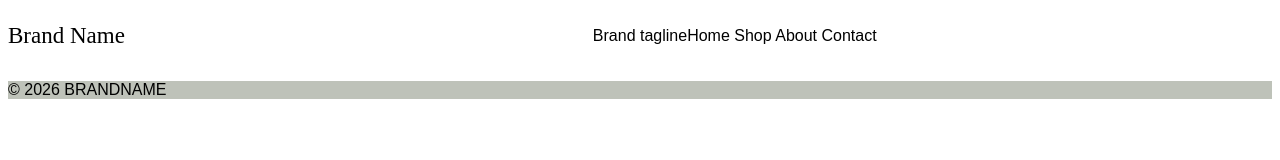
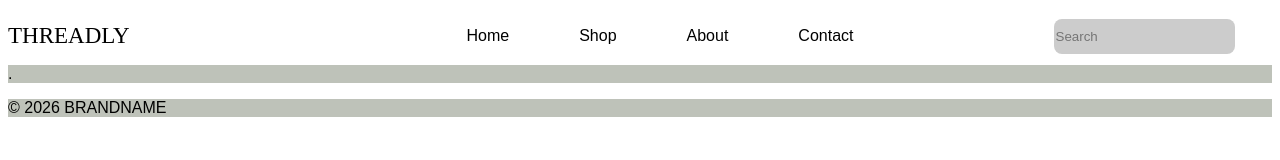
Before and after one commit to loutron000/clothing-store, a plain HTML site: page about.html in a window 1280 px wide. Drawn offline with Linux system fonts and the light colour scheme; files that its build step writes are made by us from their sources.

Commit message:
Revise header and update document title and links
Updated the title, stylesheet link, and added a favicon. Modified the header to include a brand name and navigation structure.

```diff
--- a/about.html
+++ b/about.html
@@ -3,24 +3,32 @@
 <head>
     <meta charset="UTF-8">
     <meta name="viewport" content="width=device-width, initial-scale=1.0">
-    <title>Document</title>
-    <link rel="stylesheet" href="css/style.css">
+    <title>THREADLY</title>
+    <link rel="stylesheet" href="style.css">
+     <link rel="shortcut icon" href="image/image.jpg" type="image/x-icon">
 </head>
 <body>
     <header class="site-header">
-        <h1 class="brand-name">Brand Name</h1>
-        <p class="brand-tagline">Brand tagline</p>
 
-        <nav>
-            <a href="index.html">Home</a>
-            <a href="shop.html">Shop</a>
-            <a href="about.html">About</a>
-            <a href="contact.html">Contact</a>
+        <div class="nav-text">
+        <h1 class="brand-name">THREADLY</h1>
+        </div>
+        <nav class="nav-bar">
+        <ul>
+           <li><a href="index.html">Home</a></li>
+             <li><a href="shop.html">Shop</a></li>
+             <li><a href="about.html">About</a></li>
+             <li><a href="contact.html">Contact</a></li>
+           </ul>
         </nav>
+       <div>
+        <input type="search" placeholder="Search">
+       </div>
     </header>
 
     <main class="main-content">
         <!--Your page specific content-->
+        .
     </main>
 
     <footer class="site-footer">
```
